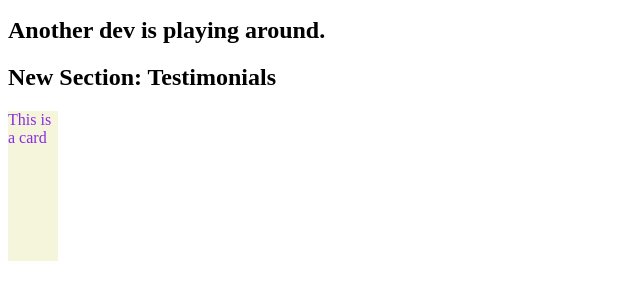
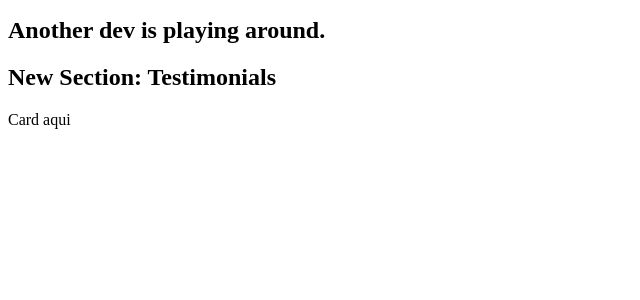
Before and after one commit to GeovanePiccinin/exercicio-git, a plain HTML site: page index.html in a window 1280 px wide. Shown: the part 96-396 px from the top of the page, without its empty margins (0-640 px from the left). Drawn offline with Linux system fonts and the light colour scheme.

Commit message:
Revert "Merge pull request #1 from GeovanePiccinin/feature/testimonials"
This reverts commit 73d0995f1e2ab130989e90fe5022d5f0ff2a8e72, reversing
changes made to 9e2c65873a24f572bf95de7068b8c46059055db2.

```diff
--- a/index.html
+++ b/index.html
@@ -1,11 +1,3 @@
-<style>
-  .card {
-    background-color: beige;
-    color: blueviolet;
-    width: 50px;
-    height: 150px;
-  }
-</style>
 <h1>I just changed the header</h1>
 
 <main>
@@ -15,6 +7,6 @@
   <h2>New Section: Testimonials</h2>
 
   <section class="testimonials">
-    <div class="card">This is a card</div>
+    <div class="card">Card aqui</div>
   </section>
 </main>
```
